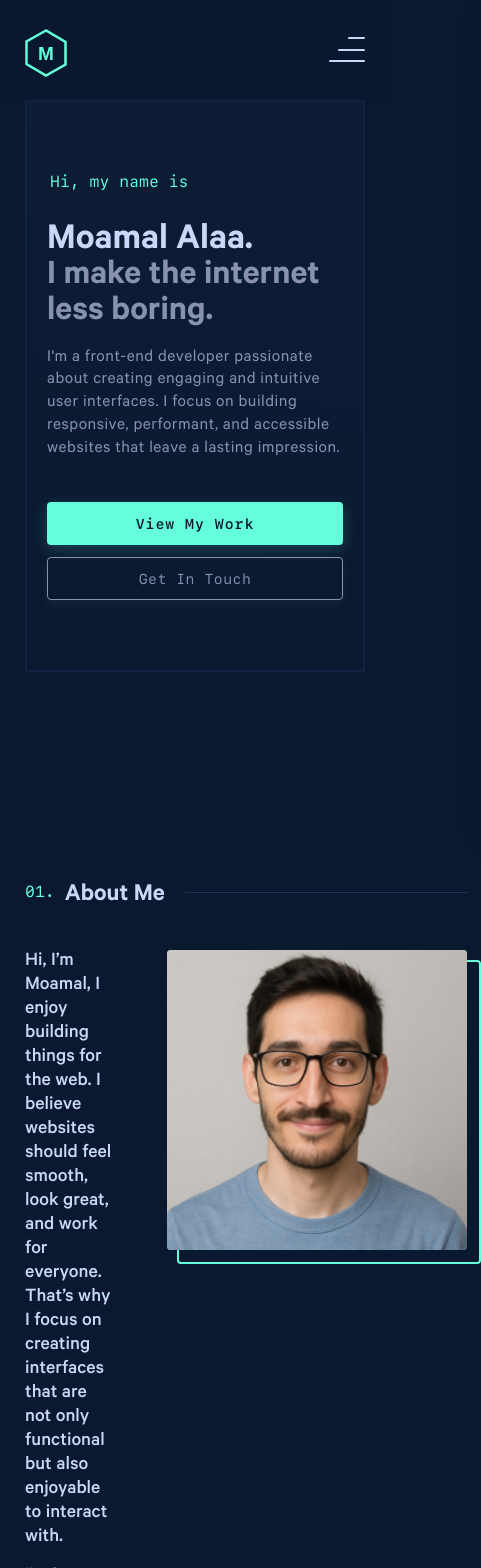
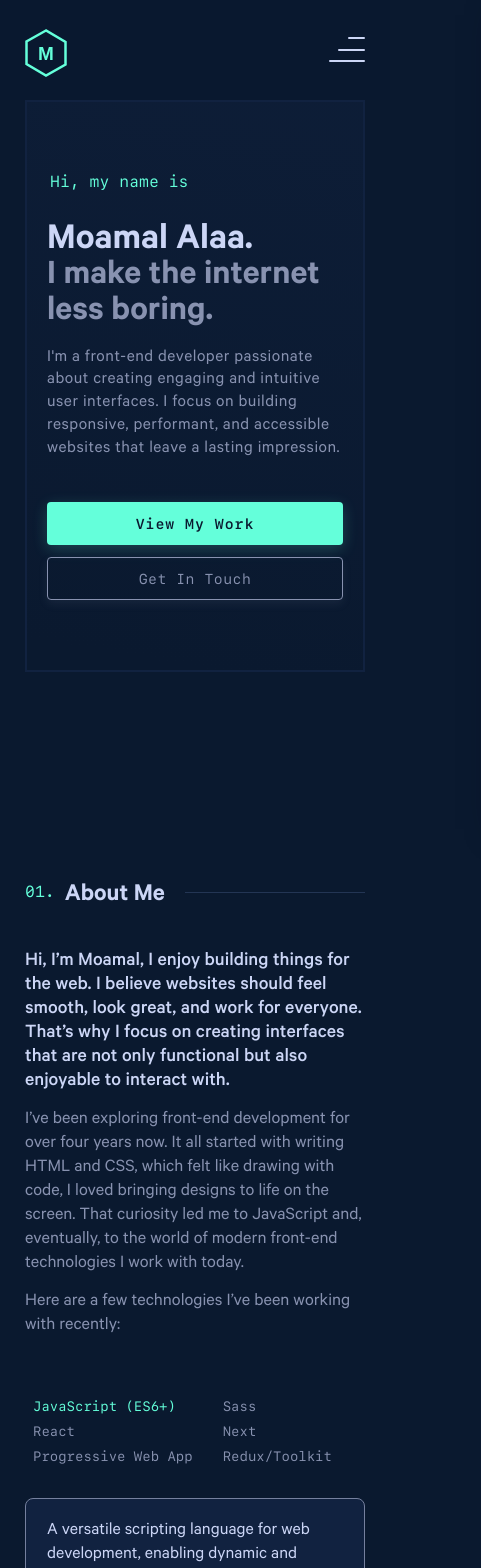
Before and after one commit to Moamal-2000/moamal-alaa, a Next.js app: page / in a window 390 px wide. Shown: the top 1568 px of the page, 481 px wide, since content can reach past the window. Built offline with nearby package versions, Linux system fonts and the light colour scheme.

Commit message:
style(AboutSection): update media queries for responsive layout after adding ImageFrame

```diff
--- a/src/components/Home/AboutSection/AboutContent/AboutContent.module.scss
+++ b/src/components/Home/AboutSection/AboutContent/AboutContent.module.scss
@@ -5,6 +5,12 @@
   width: 100%;
   text-wrap: pretty;
   grid-area: aboutContent;
+}
+
+@include m.medium {
+  .content {
+    max-width: 100%;
+  }
 }
 
 .content p {
--- a/src/components/Home/AboutSection/AboutSection.module.scss
+++ b/src/components/Home/AboutSection/AboutSection.module.scss
@@ -10,3 +10,15 @@
     "techList techList techList";
   gap: 0 50px;
 }
+
+@include m.medium {
+  .aboutSection {
+    grid-template-areas:
+      "heading"
+      "aboutContent"
+      "techList"
+      "frame";
+    gap: 0;
+    width: 100%;
+  }
+}
--- a/src/components/Home/AboutSection/ImageFrame/ImageFrame.module.scss
+++ b/src/components/Home/AboutSection/ImageFrame/ImageFrame.module.scss
@@ -1,3 +1,5 @@
+@use "@/styles/mixins" as m;
+
 .imageFrame {
   background-color: #64ffda;
   border-radius: 4px;
@@ -6,6 +8,23 @@
 
   &:hover {
     translate: -5px -5px;
+  }
+}
+
+@include m.medium {
+  .imageFrame {
+    margin: 0 auto;
+    margin-top: 80px;
+  }
+}
+
+@media (max-width: 420px) {
+  .imageFrame {
+    width: auto !important;
+    height: auto !important;
+    min-width: 80%;
+    min-height: 80%;
+    margin-left: 16px;
   }
 }
 
```
